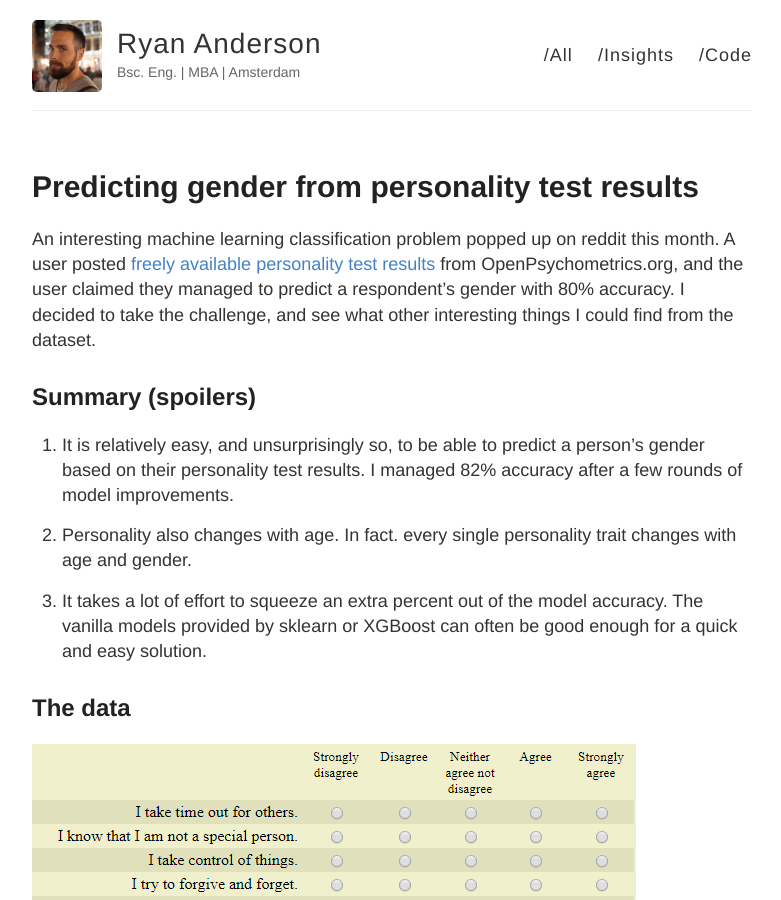
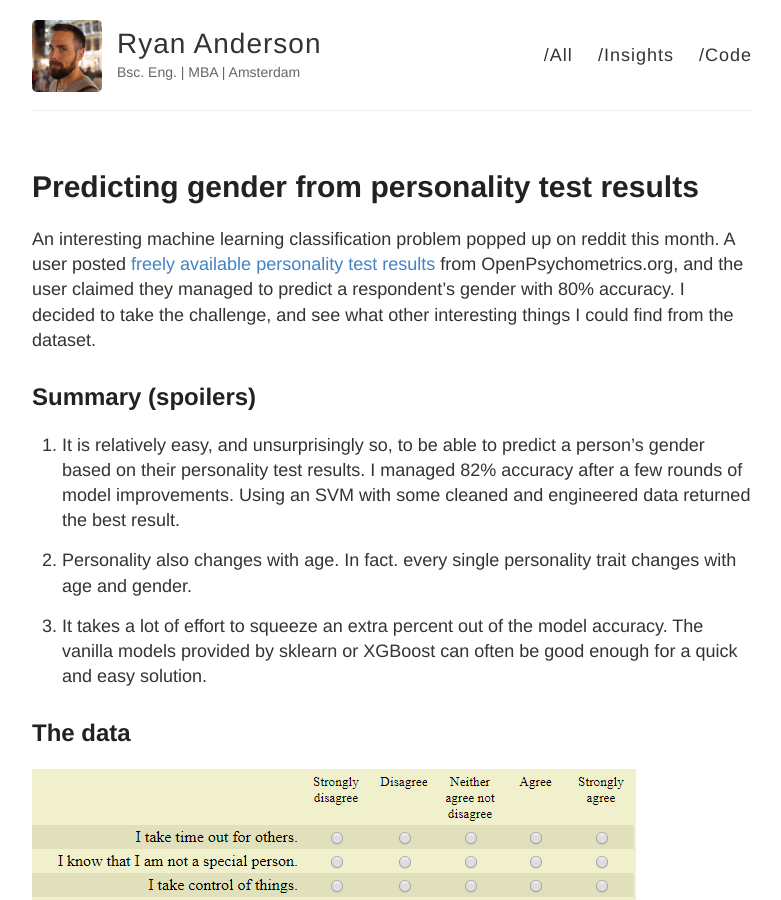
Before and after one commit to ryan-anderson-ds/ryan-anderson-ds.github.io, a Jekyll site: the page built from _posts/insights/2019-08-23-Classifying-Gender-From-A-Personality-Test.md, in a window 1280 px wide and 900 px high. Shown: the whole window, without its empty margins (248-1029 px from the left). Built offline with Jekyll 4.4.1, drawn with Linux system fonts in a browser that asks for light colours; some of the changed text lies outside the part shown.

Commit message:
Update 2019-08-23-Classifying-Gender-From-A-Personality-Test.md

```diff
--- a/_posts/insights/2019-08-23-Classifying-Gender-From-A-Personality-Test.md
+++ b/_posts/insights/2019-08-23-Classifying-Gender-From-A-Personality-Test.md
@@ -8,7 +8,7 @@ An interesting machine learning classification problem popped up on reddit this
 
 Summary (spoilers)
 ------
-1. It is relatively easy, and unsurprisingly so, to be able to predict a person's gender based on their personality test results. I managed 82% accuracy after a few rounds of model improvements.
+1. It is relatively easy, and unsurprisingly so, to be able to predict a person's gender based on their personality test results. I managed 82% accuracy after a few rounds of model improvements. Using an SVM with some cleaned and engineered data returned the best result.
 
 2. Personality also changes with age. In fact. every single personality trait changes with age and gender.
 
@@ -170,6 +170,8 @@ Code: [GitHub](https://github.com/rian-van-den-ander/explorations/tree/master/pe
 
 Of course, having done this prediction, I wanted to see which personality factors do predict gender well. I used the XGBoost's feature importance algorithm for this. Thanks to confirmation bias, these won't surprise you! Please take note, though, that these are the personality traits that the *model* deemed appropriate. It is possible that a better model exists which comes up with a different set of important features. However, given the good accuracy I got, this is unlikely.
 
+The prediction is absolutely dominated by Sensitivity. However, an important point is that all traits are considered important by the model: all are used for the prediction, and all therefore differ (or the relationship between them differs, since this is non linear) between genders.
+
 ![Gender predictors](../images/insights/gender_2019_08_23/genderpredictors.png "Gender predictors")
 
 Bonus: which personality traits predict age the best?
@@ -182,7 +184,7 @@ However, when switching to an age regressor, i.e. trying to predict the general
 
 This was unexpectedly sad. As we get older, we greatly lose our tendency to imagine.
 
-![Age predictors](../images/insights/gender_2019_08_23/genderpredictors.png "Age predictors")
+![Age predictors](../images/insights/gender_2019_08_23/agepredictors.png "Age predictors")
 
 Conclusion
 ------
```
